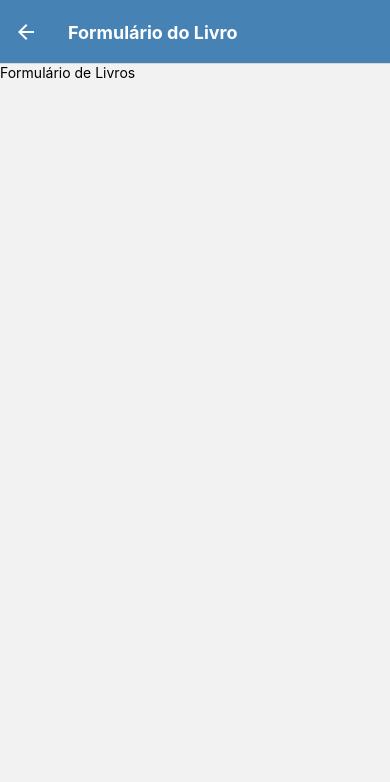
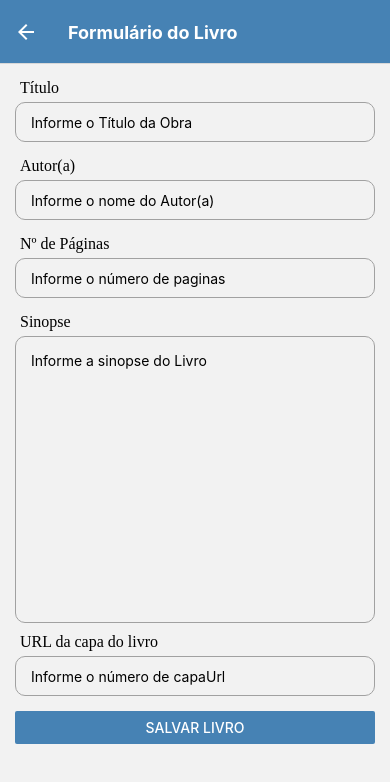
Before and after one commit to paulogermanopg/cadastro_livro_mobile, a React Native app: screen /LivroForm in a window 390 px wide. Shown: the top 782 px of the page. Built offline with nearby package versions, Linux system fonts and the light colour scheme.

Commit message:
Criação do Formulário'

```diff
--- a/src/Screens/LivroForm.js
+++ b/src/Screens/LivroForm.js
@@ -1,8 +1,100 @@
-import React from 'react'
-import { Text } from 'react-native'
+import React, { useState } from 'react'
+import { View, Text, TextInput, StyleSheet, Button, ScrollView } from 'react-native'
 
 export default props => {
+    const [livro, setLivro] = useState(props.route.params ? props.route.params : {})
     return (
-        <Text>Formulário de Livros</Text>
+        <View style={styles.container}>
+            <ScrollView>
+
+                <Text style={styles.tituloForm}>Título</Text>
+                <TextInput
+                    onChangeText={titulo => setLivro({...livro, titulo})}
+                    placeholder='Informe o Título da Obra'
+                    value={livro.titulo}
+                    style={styles.input}
+                />
+
+                <Text style={styles.tituloForm}>Autor(a)</Text>
+                <TextInput
+                    onChangeText={autor => setLivro({...livro, autor})}
+                    placeholder='Informe o nome do Autor(a)'
+                    value={livro.autor}
+                    style={styles.input}
+                />
+
+                <Text style={styles.tituloForm}>Nº de Páginas</Text>
+                <TextInput
+                    onChangeText={paginas => setLivro({...livro, paginas})}
+                    placeholder='Informe o número de paginas'
+                    value={livro.paginas}
+                    keyboardType='numeric'
+                    style={styles.input}
+                />
+
+                <Text style={styles.tituloForm}>Sinopse</Text>
+                <TextInput
+                    style={styles.inputSinopse}
+                    placeholder='Informe a sinopse do Livro' keyboardType='default'
+                    onChangeText={sinopse => setLivro({...livro, sinopse})}
+                    value={livro.sinopse}
+                    multiline={true} maxLength={400}
+                    numberOfLines={15}
+                />
+
+                <Text style={styles.tituloForm}>URL da capa do livro</Text>
+                <TextInput
+                    onChangeText={capaUrl => setLivro({...livro, capaUrl})}
+                    placeholder='Informe o número de capaUrl'
+                    value={livro.capaUrl}
+                    type='number'
+                    style={styles.input}
+                />
+
+                <Button
+                    title='Salvar Livro'
+                    color='#4682B4'
+                    onPress={() => {
+                        props.navigation.goBack()
+                    }}
+                />
+
+            </ScrollView>
+        </View>
     )
 }
+
+const styles = StyleSheet.create({
+    container: {
+        flex: 1,
+        margin: 15,
+    },
+    tituloForm: {
+        fontFamily: 'PTSans-Regular',
+        fontSize: 16,
+        marginLeft: 5,
+    },
+    input: {
+        height: 40,
+        borderColor: '#a1a1a1',
+        borderWidth: 1,
+        borderRadius: 10,
+        marginBottom: 15,
+        marginTop: 5,
+        paddingHorizontal: 15,
+    },
+    inputSinopse: {
+        borderColor: '#a1a1a1',
+        borderWidth: 1,
+        borderRadius: 10,
+        marginBottom: 10,
+        marginTop: 5,
+        padding: 15,
+        textAlignVertical:'top',
+
+    },
+    button: {
+        margin: 15,
+        padding: 30,
+    },
+})
--- a/src/Screens/LivroList.js
+++ b/src/Screens/LivroList.js
@@ -11,7 +11,7 @@ export default props => {
                 keyExtractor={livro => livro.id.toString()}
                 data={livros}
                 renderItem={( { item } ) =>
-                    <LivroContent key={item.id} {...item} />}
+                    <LivroContent key={item.id} {...item} navigation={props.navigation} />}
             />
         </View>
     )
--- a/src/components/LivroContent.js
+++ b/src/components/LivroContent.js
@@ -1,20 +1,30 @@
 import React from 'react'
-import { View, Text, StyleSheet, Dimensions, Image } from 'react-native'
+import { View, Text, StyleSheet, Dimensions, Image, TouchableOpacity, Alert } from 'react-native'
 import capa from '../../assets/images/o_paradoxo_do_caos.jpg'
 import { Button, Icon } from 'react-native-elements'
 
 export default props => {
 
-    function excluir(livro) {
+    function excluir() {
+        Alert.alert('Excluir Livro', `Realmene você quer apagar este livro?! id: ${props.id}`,
+            [
+                {text: 'Sim', onPress(){
+                    console.warn('ok')
+                }},
+                {text: 'Não'}
 
+            ])
     }
 
-    function alterar(livro) {
-
+    function exibir() {
+        Alert.alert('Exibir Livro', `Realmene você quer exibir este livro?! id: ${props.id}`)
     }
 
     return (
         <View style={styles.container}>
+
+            <TouchableOpacity style={styles.touchable}
+                onPress={exibir}>
 
             <Image source={capa} style={styles.image} />
 
@@ -29,11 +39,14 @@ export default props => {
 
             </View>
 
+            </TouchableOpacity>
+
+
             <View style={styles.botoes}>
                 <Button
-                    onPress={alterar}
+                    onPress={() => props.navigation.navigate('LivroForm', props)}
                     type='clear'
-                    icon={<Icon name='edit' size={25} color='rgba(0,0,0,0.8)'/>}
+                    icon={<Icon name='edit' size={25} color='#2d5373'/>}
                 />
 
                 <Button
@@ -53,11 +66,15 @@ const styles = StyleSheet.create({
     container: {
         flex: 1,
         flexDirection: 'row',
-        justifyContent: 'flex-start',
+        justifyContent: 'space-between',
         backgroundColor: '#eee',
         borderBottomWidth: 1,
         borderBottomColor: '#ccc',
         marginVertical: 10,
+    },
+    touchable: {
+        display: 'flex',
+        flexDirection: 'row'
     },
     image: {
         width: Dimensions.get('window').width * 0.2,
@@ -68,7 +85,7 @@ const styles = StyleSheet.create({
 
     },
     descricao: {
-        flex: 1
+
     },
     titulo: {
         fontFamily: 'PTSans-Bold',
--- a/src/data/livros.js
+++ b/src/data/livros.js
@@ -4,7 +4,7 @@ export default [
         titulo: 'O Paradoxo do Caos',
         sinopse: 'Mistério sobre viagem no tempo e investigação criminal.',
         autor: 'Paulo Germano',
-        paginas: 557,
+        paginas: '557',
         capaUrl:
             'https://cdn.pixabay.com/photo/2017/05/03/21/16/book-2282152_960_720.png'
     },
@@ -13,7 +13,7 @@ export default [
         titulo: 'Mistério em Barbalha',
         sinopse: 'Mistério sobre uma cidade no interior do melhor estado do Brasil.',
         autor: 'P. e G. Autores',
-        paginas: 231,
+        paginas: '231',
         capaUrl:
             'https://cdn.pixabay.com/photo/2019/06/13/07/26/black-and-white-4270987_960_720.png'
     },
@@ -22,7 +22,7 @@ export default [
         titulo: 'A viagem 5',
         sinopse: 'Filosofia e autoconhecimento te esperam em uma quinta viagem pela mente humana.',
         autor: 'Gerpalomano',
-        paginas: 590,
+        paginas: '590',
         capaUrl:
             'https://cdn.pixabay.com/photo/2017/05/03/21/16/book-2282152_960_720.png'
     },
```
